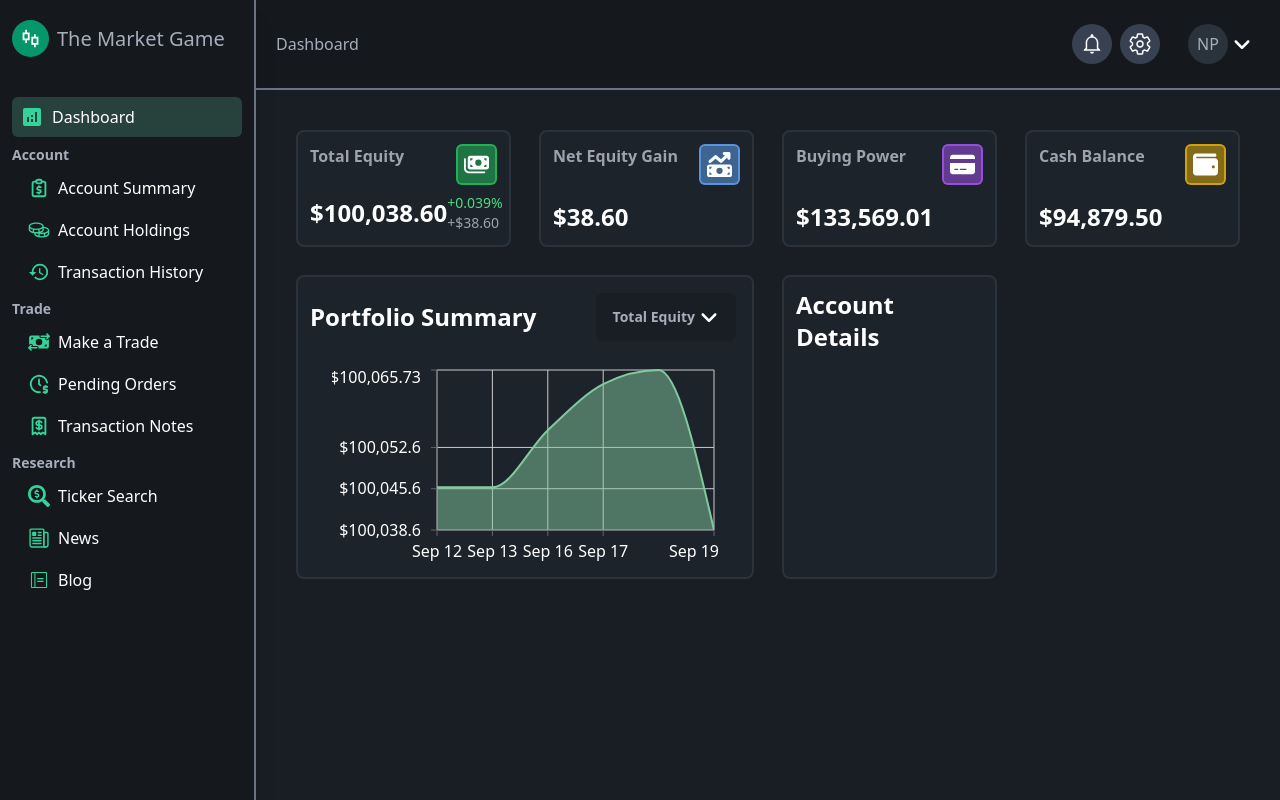
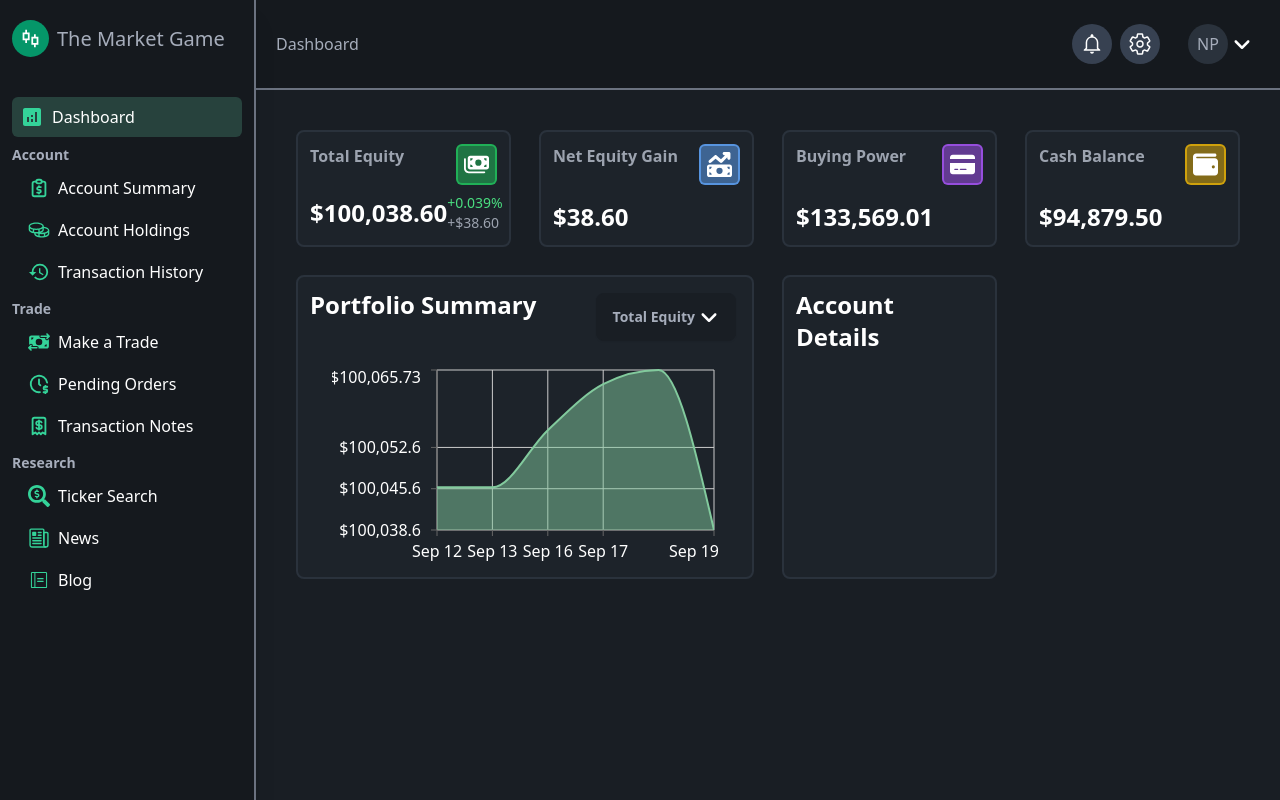
Before and after one commit to nikrp/TMG, a React (Vite) app: page / in a window 1280 px wide. Built offline with nearby package versions, Linux system fonts and the light colour scheme.

Commit message:
Alignment issues

```diff
--- a/src/pages/Dashboard.jsx
+++ b/src/pages/Dashboard.jsx
@@ -94,7 +94,7 @@ export default function Dashboard() {
             </div>
             <div className={`grid grid-cols-4 gap-7`}>
                 <div className={`col-span-2 bg-base-100 border-2 border-neutral text-white p-3 rounded-lg`}>
-                    <p className={`text-2xl font-semibold mb-5 flex items-center justify-between`}>
+                    <p className={`text-2xl font-semibold mb-5 flex justify-between`}>
                         <span>Portfolio Summary</span>
                         <div className="dropdown">
                             <div tabIndex={0} role="button" className="btn m-1 flex items-center gap-1">{choices[graphData]} <FaAngleDown size={20} color="white" /></div>
```
